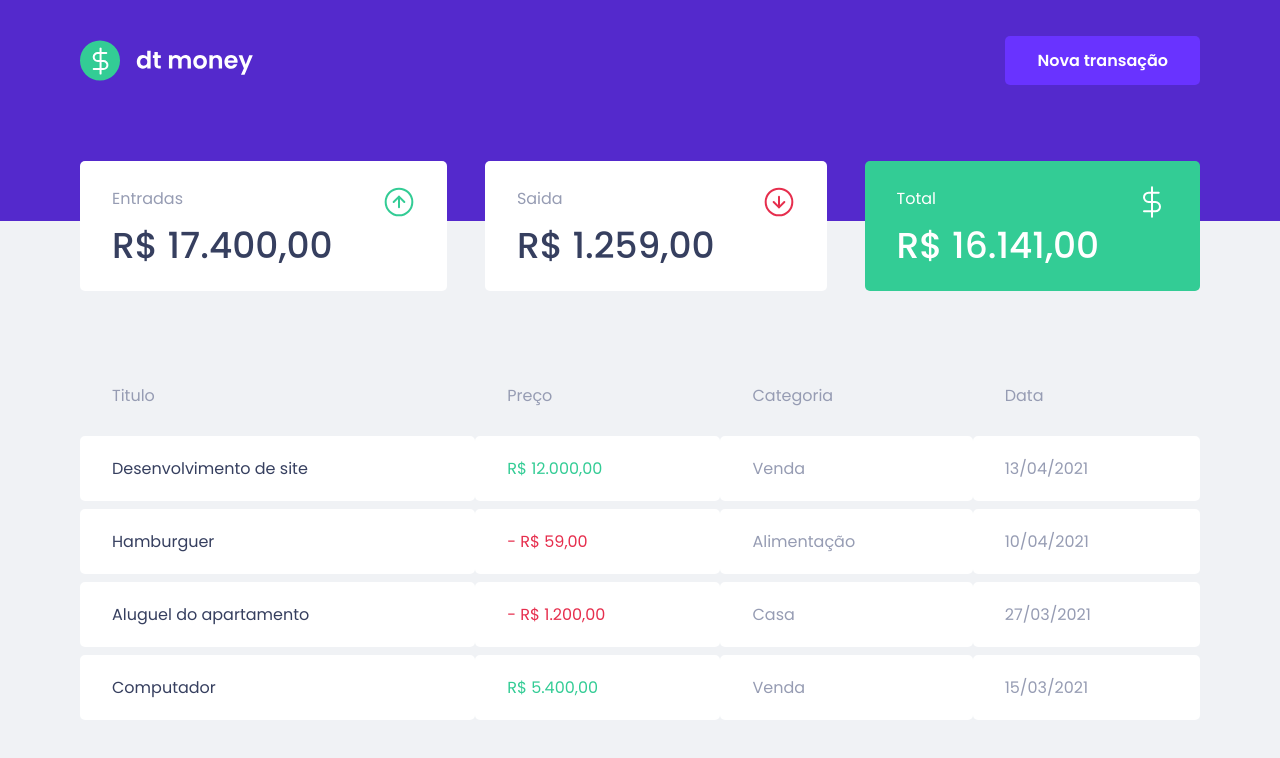
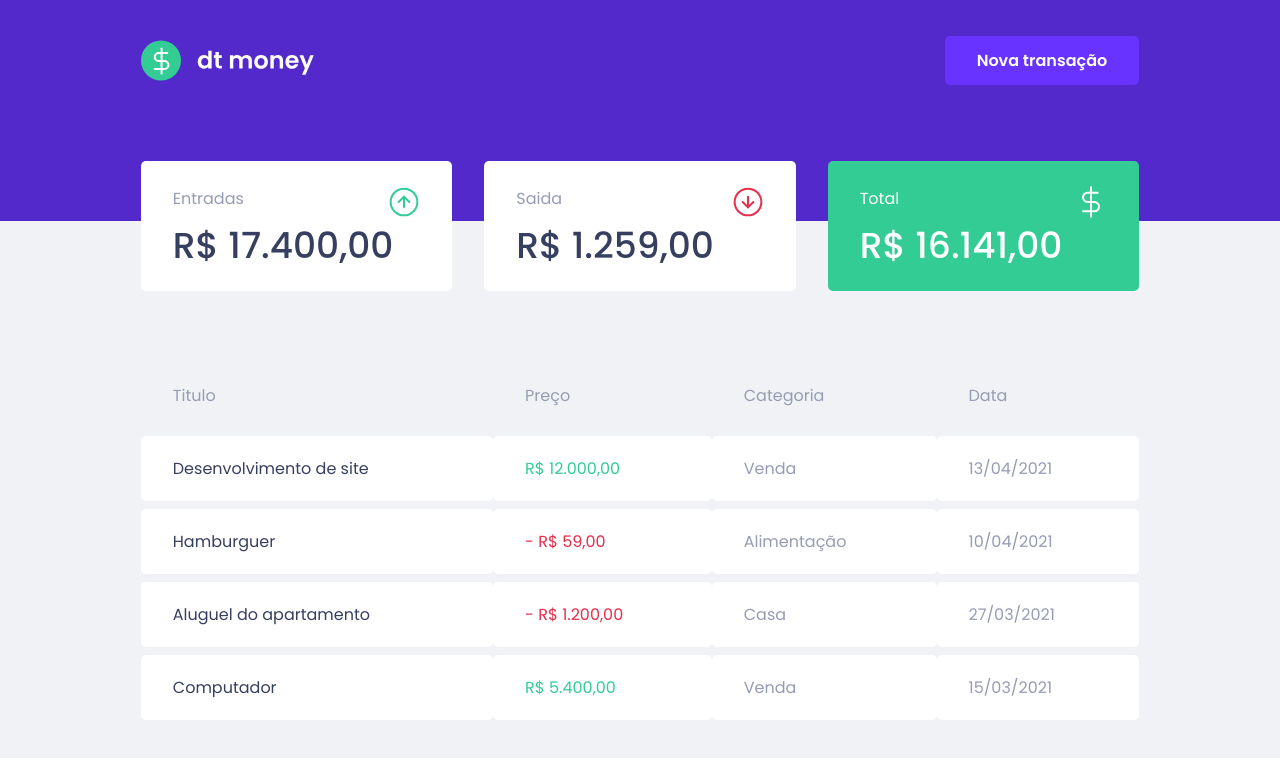
Before and after one commit to PHnrq/dt-money, a React (Create React App) app: page / in a window 1280 px wide. Shown: the top 758 px of the page. Built offline with nearby package versions, Linux system fonts and the light colour scheme.

Commit message:
fix width

```diff
--- a/src/components/Header/style.ts
+++ b/src/components/Header/style.ts
@@ -5,7 +5,7 @@ export const HeaderStyle = styled.header`
     background-color: var(--blue);
 
     div{
-        max-width: 1120px;
+        max-width: 78%;
         display: flex;
         justify-content: space-between;
         padding: 3.6rem 0 13.6rem;
--- a/src/components/Main/Cards/IncomeCard/style.ts
+++ b/src/components/Main/Cards/IncomeCard/style.ts
@@ -11,7 +11,6 @@ export const IncomeCardStyle = styled.div`
     div{
         display: flex;
         justify-content: space-between;
-        gap: 20rem;
 
         p{
             font-size: 1.6rem;
--- a/src/components/Main/Cards/OutcomeCard/style.ts
+++ b/src/components/Main/Cards/OutcomeCard/style.ts
@@ -11,7 +11,6 @@ export const OutcomeCardStyle = styled.div`
     div{
         display: flex;
         justify-content: space-between;
-        gap: 20rem;
 
         p{
             font-size: 1.6rem;
--- a/src/components/Main/Cards/TotalCard/style.ts
+++ b/src/components/Main/Cards/TotalCard/style.ts
@@ -11,7 +11,6 @@ export const TotalCardStyle = styled.div`
     div{
         display: flex;
         justify-content: space-between;
-        gap: 20rem;
 
         p{
             font-size: 1.6rem;
--- a/src/components/Main/Cards/style.ts
+++ b/src/components/Main/Cards/style.ts
@@ -1,7 +1,8 @@
 import  styled  from 'styled-components';
 
 export const CardStyle = styled.section`
-    display: flex;
+    display: grid;
+    grid-template-columns: 1fr 1fr 1fr;
     gap: 3.2rem;
     justify-content: space-between;
 `
--- a/src/components/Main/style.ts
+++ b/src/components/Main/style.ts
@@ -1,7 +1,7 @@
 import  styled  from 'styled-components';
 
 export const MainStyle = styled.main`
-    max-width: 1120px;
+    max-width: 78%;
     display: flex;
     flex-direction: column;
     margin: -6rem auto 0;
```
